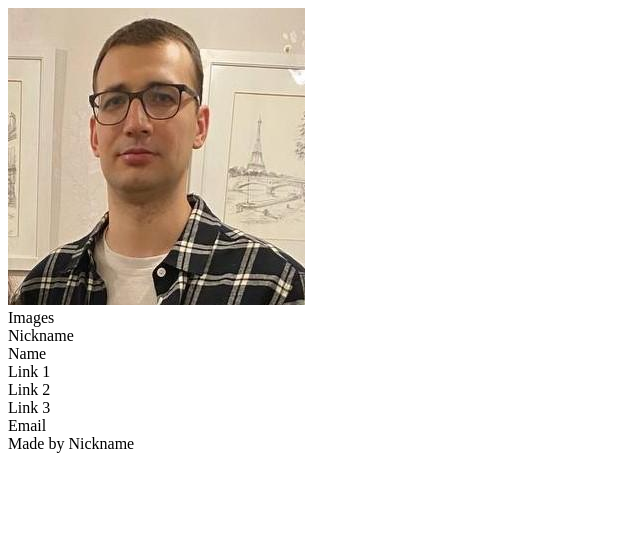
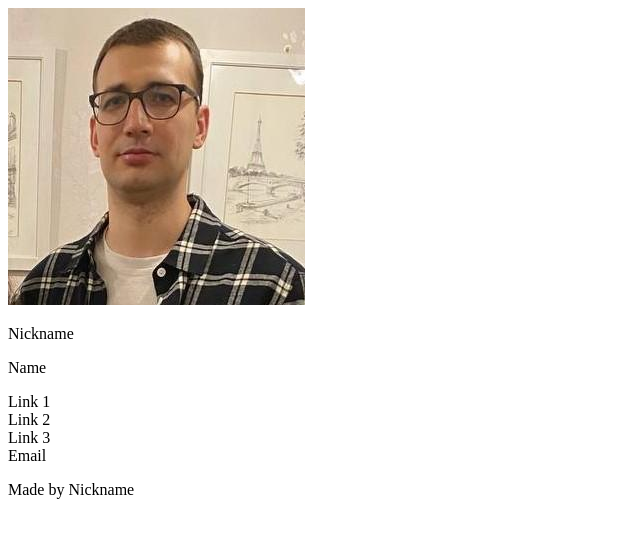
Before and after one commit to AndriiKot/WebLayout__Personal, a plain HTML site: page index.html in a window 1280 px wide. Shown: the whole page, without its empty margins (0-640 px from the left). Drawn offline with Linux system fonts and the light colour scheme.

Commit message:
HTML and CSS 'Personal' '! added <p> tags  !'

```diff
--- a/index.html
+++ b/index.html
@@ -8,11 +8,10 @@
   <body>
     <header>
       <img src="./images/avatar.jpg" alt="avatar" />
-      <div>Images</div>
-      <div>Nickname</div>
+      <p>Nickname</p>
     </header>
     <main>
-      <div>Name</div>
+      <p>Name</p>
       <div>
         <div>Link 1</div>
         <div>Link 2</div>
@@ -20,6 +19,8 @@
       </div>
       <div>Email</div>
     </main>
-    <footer>Made by Nickname</footer>
+    <footer>
+      <p>Made by Nickname</p>
+    </footer>
   </body>
 </html>
```
